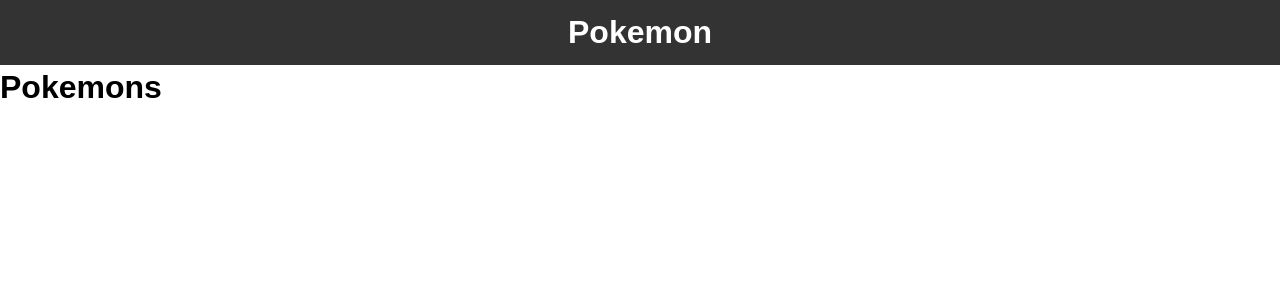
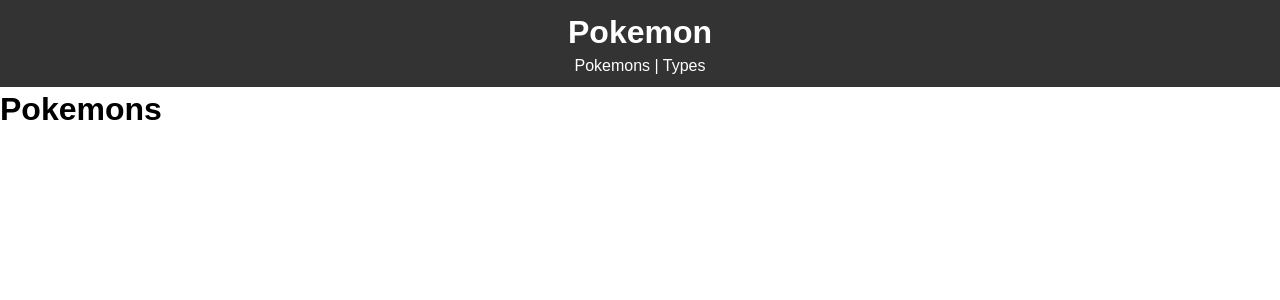
Before and after one commit to Vajaylm/codecool-reactomon, a React (Create React App) app: page /pokemons in a window 1280 px wide. Shown: the top 300 px of the page. Built offline with nearby package versions, Linux system fonts and the light colour scheme.

Commit message:
Add links to pokemons and types endpoints, redirect to pokemons from index

```diff
--- a/src/App.js
+++ b/src/App.js
@@ -1,5 +1,5 @@
 import React, { Component } from 'react';
-import { BrowserRouter as Router, Route } from 'react-router-dom';
+import { BrowserRouter as Router, Route, Redirect } from 'react-router-dom';
 import Navbar from './components/layout/Navbar';
 import './App.css';
 
@@ -9,9 +9,9 @@
       <Router>
         <div>
           <Navbar />
-          <Route exact path="/" render={props => (
-            <h1>App</h1>
-          )} />
+          <Route exact path="/">
+            <Redirect to="/pokemons" />
+          </Route>
           <Route path="/pokemons" render={props => (
             <h1>Pokemons</h1>
           )} />
--- a/src/components/layout/Navbar.js
+++ b/src/components/layout/Navbar.js
@@ -1,9 +1,11 @@
 import React from 'react';
+import { Link } from 'react-router-dom';
 
 function Navbar() {
   return (
     <header style={navbarStyle}>
       <h1>Pokemon</h1>
+      <Link style={linkStyle} to="/pokemons">Pokemons</Link> | <Link style={linkStyle} to="/types">Types</Link>
     </header>
   );
 }
@@ -15,4 +17,9 @@
 	padding: '10px'
 }
 
+const linkStyle = {
+  color: '#fff',
+  textDecoration: 'none'
+}
+
 export default Navbar;
```
